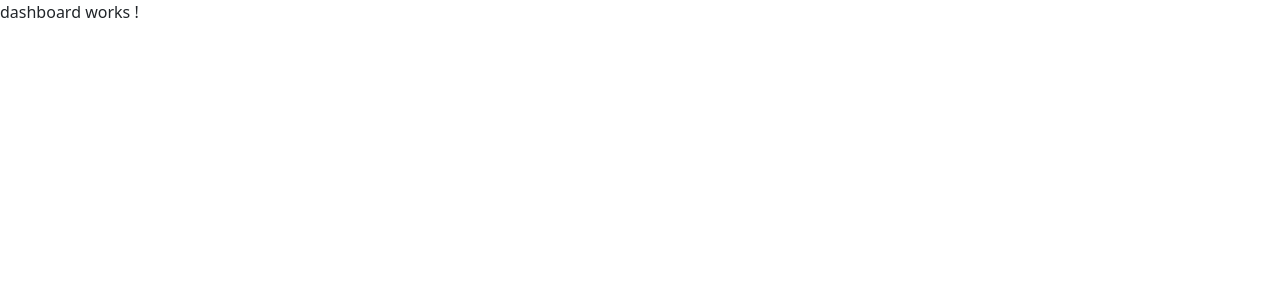
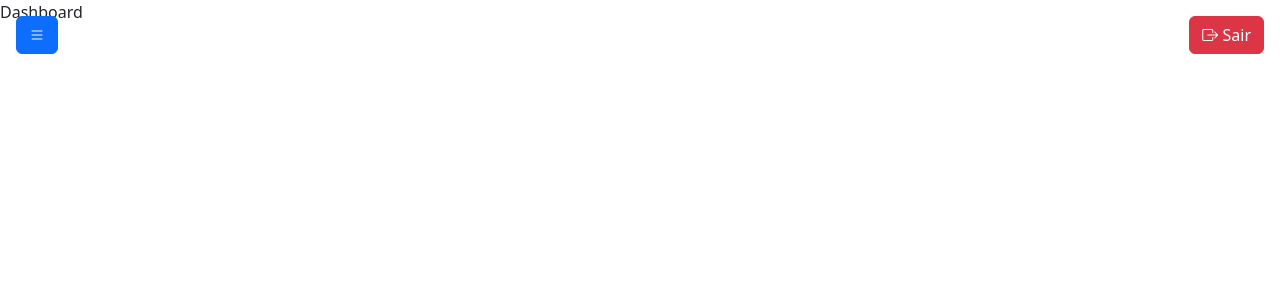
Before and after one commit to Mavisi/desafio_07_ford_angular, an Angular app: page /dashboard in a window 1280 px wide. Shown: the top 300 px of the page. Built offline with nearby package versions, Linux system fonts and the light colour scheme.

Commit message:
começando o dashboard

```diff
--- a/src/app/pages/dashboard/dashboard.component.css
+++ b/src/app/pages/dashboard/dashboard.component.css
@@ -0,0 +1,56 @@
+main {
+    display: flex;
+    flex-direction: row;
+    align-items: center;
+    justify-content: center;
+    height: 100vh;
+    /* border: solid 5px black; */
+  }
+
+  .tela_inicial {
+    display: flex;
+    flex-direction: column;
+    position: absolute;
+    align-items: center;
+    justify-content: center;
+    height: 30rem;
+    width: 50rem;
+    /* border: solid 5px black; */
+    background-color: #a9a9a9;
+    opacity: 0.8;
+  }
+
+  .texto {
+    width: 50rem;
+    margin-bottom: 27.3rem;
+    font-weight: 500;
+    border: solid 1px #c0c0c0;
+    box-shadow: 0 8px 6px -4px rgba(0, 0, 0, 0.5);
+  }
+
+  .texto-info {
+    margin-left: 1rem;
+  }
+
+  .texto-ola {
+    position: absolute;
+    margin-bottom: 20rem;
+    margin-right: 40rem;
+    /* border:solid 1px black; */
+    font-weight: bold;
+    color: blue;
+  }
+
+  .offcanvas-header {
+    display: flex;
+    flex-direction: column;
+    /* gap: 1rem; */
+  }
+
+  .offcanvas-title {
+    padding-top: 3rem;
+  }
+
+  .logo-menu {
+    width: 10rem;
+  }
--- a/src/app/pages/dashboard/dashboard.component.html
+++ b/src/app/pages/dashboard/dashboard.component.html
@@ -1 +1,50 @@
-<p>dashboard works !</p>
+<body>
+  <header>
+    <div class="titulo">
+      <span class="titulo">Dashboard</span>
+    </div>
+  </header>
+
+<main>
+
+    <button class="btn btn-primary position-fixed top-0 start-0 m-3" type="button" data-bs-toggle="offcanvas"
+    data-bs-target="#menuLateral" aria-controls="menuLateral">
+    <i class="bi bi-list"></i>
+    </button>
+
+      <!-- Menu Lateral Offcanvas -->
+     <div class="offcanvas offcanvas-start" tabindex="-1" id="menuLateral" aria-labelledby="menuLateralLabel">
+
+    <div class="offcanvas-header">
+        <img src="ford.png" alt="ford" class="logo-menu">
+      <h5 class="offcanvas-title" id="menuLateralLabel">Menu</h5>
+      <button type="button" class="btn-close text-reset" data-bs-dismiss="offcanvas" aria-label="Close"></button>
+    </div>
+
+    <div class="offcanvas-body">
+      <ul class="list-group">
+        <li class="list-group-item">
+          <a routerLink="/home" class="text-decoration-none">🏠 Home</a>
+        </li>
+        <li class="list-group-item">
+          <a routerLink="/dashboard" class="text-decoration-none">📊 Dashboard</a>
+        </li>
+      </ul>
+    </div>
+
+    </div>
+
+    <button class="btn btn-danger position-fixed top-0 end-0 m-3" (click)="logout()">
+        <i class="bi bi-box-arrow-right"></i> Sair
+         </button>
+
+
+
+</main>
+
+
+<footer>
+
+</footer>
+
+</body>
--- a/src/app/pages/dashboard/dashboard.component.ts
+++ b/src/app/pages/dashboard/dashboard.component.ts
@@ -1,12 +1,25 @@
+import { CommonModule } from '@angular/common';
 import { Component } from '@angular/core';
-
+import { FormsModule } from '@angular/forms';
+import { RouterModule } from '@angular/router';
+import { Router } from '@angular/router';
 @Component({
   selector: 'app-dashboard',
-  imports: [],
+  standalone: true,
+  imports: [RouterModule,FormsModule,CommonModule],
   templateUrl: './dashboard.component.html',
   styleUrl: './dashboard.component.css'
 })
 export class DashboardComponent {
+  veiculos = ['Ranger', 'Mustang', 'Territory', 'Bronco Sport'];
+  veiculoSelecionado = 'Mustang';
+
+  constructor(private router: Router) {}
+
+  logout() {
+    localStorage.removeItem('usuario'); // Remove dados de login
+    this.router.navigate(['/']);        // Redireciona para login
+  }
 
 
 
--- a/src/app/pages/home/home.component.css
+++ b/src/app/pages/home/home.component.css
@@ -1,4 +1,4 @@
-main{
+main {
   display: flex;
   flex-direction: row;
   align-items: center;
@@ -7,9 +7,7 @@ main{
   /* border: solid 5px black; */
 }
 
-
-.tela_inicial{
-
+.tela_inicial {
   display: flex;
   flex-direction: column;
   position: absolute;
@@ -18,26 +16,23 @@ main{
   height: 30rem;
   width: 50rem;
   /* border: solid 5px black; */
-    background-color: #A9A9A9	;
+  background-color: #a9a9a9;
   opacity: 0.8;
 }
 
-.texto{
-
+.texto {
   width: 50rem;
   margin-bottom: 27.3rem;
   font-weight: 500;
-    border: solid 1px #C0C0C0	;
+  border: solid 1px #c0c0c0;
   box-shadow: 0 8px 6px -4px rgba(0, 0, 0, 0.5);
 }
 
-
-.texto-info{
+.texto-info {
   margin-left: 1rem;
-
 }
 
-.texto-ola{
+.texto-ola {
   position: absolute;
   margin-bottom: 20rem;
   margin-right: 40rem;
@@ -46,18 +41,16 @@ main{
   color: blue;
 }
 
-.offcanvas-header{
+.offcanvas-header {
   display: flex;
   flex-direction: column;
   /* gap: 1rem; */
-
 }
 
-.offcanvas-title{
+.offcanvas-title {
   padding-top: 3rem;
 }
 
-.logo-menu{
+.logo-menu {
   width: 10rem;
-
 }
```
Lines whose indentation alone changed are shown as unchanged.
